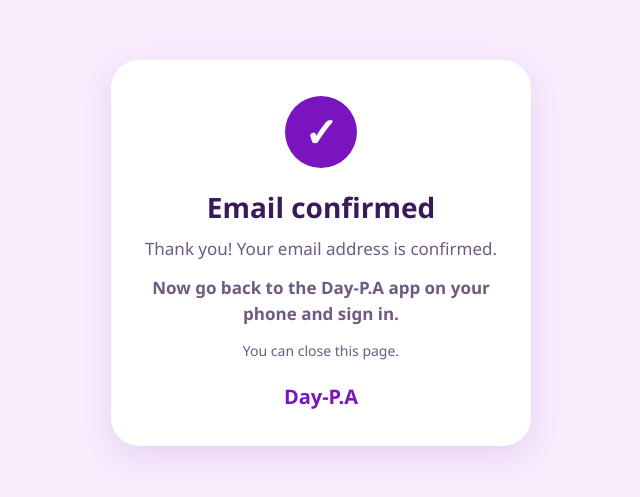
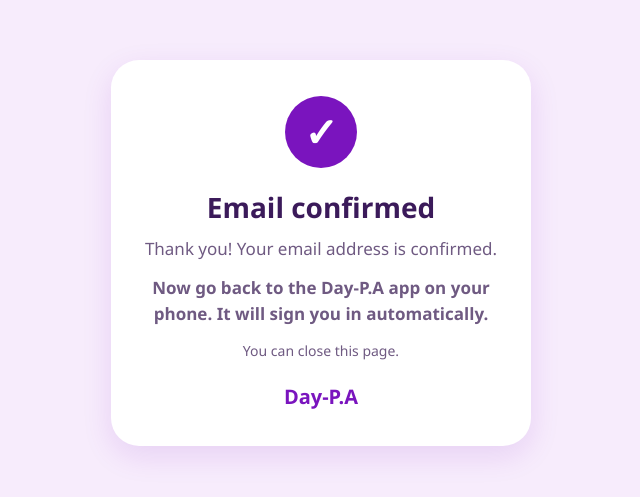
Before and after one commit to zelodia-tech/daypa-privacy, a plain HTML site: page confirmed.html in a window 1280 px wide. Shown: the part 147-644 px from the top of the page, without its empty margins (319-959 px from the left). Drawn offline with Linux system fonts and the light colour scheme.

Commit message:
Confirmation message for Day-P.A app

```diff
--- a/confirmed.html
+++ b/confirmed.html
@@ -24,7 +24,7 @@
     <div class="tick" aria-hidden="true">&#10003;</div>
     <h1>Email confirmed</h1>
     <p>Thank you! Your email address is confirmed.</p>
-    <p><strong>Now go back to the Day-P.A app on your phone and sign in.</strong></p>
+    <p><strong>Now go back to the Day-P.A app on your phone. It will sign you in automatically.</strong></p>
     <p class="small">You can close this page.</p>
     <div class="brand">Day-P.A</div>
   </main>
```
